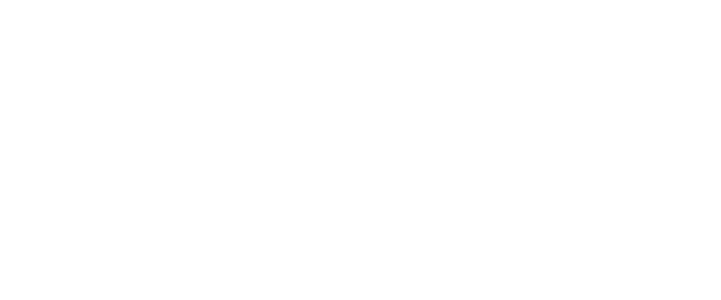
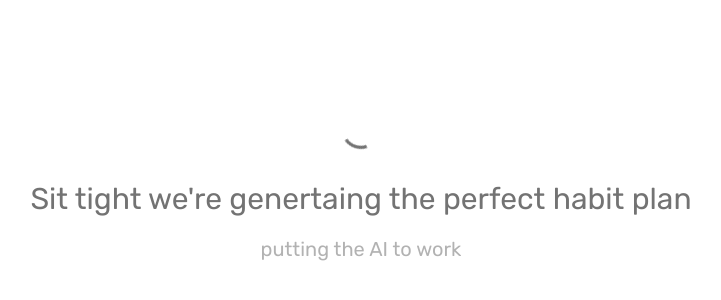
Before and after one commit to ConorRoberts/GryphHacks2023, a Next.js app: page / in a window 1280 px wide. Shown: the part 1758-2058 px from the top of the page, without its empty margins (279-1000 px from the left). Before the commit the page ends 1545 px from the top, so only its background shows below. Built offline with nearby package versions, Linux system fonts and the light colour scheme; no server answers.

Commit message:
stoer user questions and responses loader page

```diff
--- a/src/app/layout.tsx
+++ b/src/app/layout.tsx
@@ -6,7 +6,7 @@
 import "./globals.css";
 
 export const metadata = {
-  title: "HabitMaker",
+  title: "Habit Step",
   description: "Make habits with the power of AI",
 };
 
--- a/src/app/page.tsx
+++ b/src/app/page.tsx
@@ -5,6 +5,7 @@
 import Title from "../components/Title";
 import UserFlow from "../components/UserQuestions/UserFlow";
 import theme from "../context/theme";
+import Loader from "../components/UserQuestions/Loader";
 
 export default function Home() {
   useEffect(() => {
@@ -22,6 +23,7 @@
       <ThemeProvider theme={theme}>
         <Title />
         <UserFlow />
+        <Loader />
       </ThemeProvider>
     </main>
   );
--- a/src/components/Title.tsx
+++ b/src/components/Title.tsx
@@ -15,7 +15,7 @@
         }}
       >
         <Typography variant="h1" component="h1" sx={{ textAlign: "center" }}>
-                    Habit Maker
+          Habit Step
         </Typography>
         <Typography variant="h6" component="h1" sx={{ m: 0, opacity: 0.3 }}>
           powered by AI
--- /dev/null
+++ b/src/components/UserQuestions/Loader.tsx
@@ -0,0 +1,66 @@
+import React, { useEffect, useState } from "react";
+import { CircularProgress, Box, useTheme, Typography } from "@mui/material";
+
+const Loader = () => {
+  const theme = useTheme();
+  const [loadMessage, setLoadMessage] = useState("");
+
+  const loadMessages = [
+    "gathering your information",
+    "putting the AI to work",
+    "mapping nodes",
+    "not paying our AI a fair wage",
+    "seriealizing the data",
+    "wrapping up",
+    "almost done",
+  ];
+
+  useEffect(() => {
+    let currentIndex = 0;
+
+    const interval = setInterval(() => {
+      if (currentIndex === loadMessages.length - 1) {
+        clearInterval(interval);
+      }
+
+      setLoadMessage(loadMessages[currentIndex]);
+      currentIndex++;
+    }, 2000);
+
+    return () => {
+      clearInterval(interval);
+    };
+  }, []);
+
+  return (
+    <Box
+      sx={{
+        height: "100vh",
+        display: "flex",
+        justifyContent: "center",
+        alignItems: "center",
+      }}
+    >
+      <Box sx={{ display: "flex", flexDirection: "column", alignItems: "center" }}>
+        <CircularProgress color="primary" />
+        <Typography
+          variant="h2"
+          component="h4"
+          sx={{
+            mt: 4,
+            textAlign: "center",
+            color: theme.palette.primary.main,
+            fontSize: { xs: 22, md: 30 },
+          }}
+        >
+          Sit tight we're genertaing the perfect habit plan
+        </Typography>
+        <Typography variant="h6" component="h1" sx={{ m: 0, mt: 2, opacity: 0.3 }}>
+          {loadMessage}
+        </Typography>
+      </Box>
+    </Box>
+  );
+};
+
+export default Loader;
--- a/src/components/UserQuestions/MainSearch.tsx
+++ b/src/components/UserQuestions/MainSearch.tsx
@@ -2,7 +2,6 @@
 import HandymanTwoToneIcon from "@mui/icons-material/HandymanTwoTone";
 import { Box, IconButton, Input, Tooltip, Typography, useTheme, CircularProgress } from "@mui/material";
 import React, { useState } from "react";
-import { scrollDown } from "../../utils/helper";
 
 const MainSearch: React.FC = ({ loading, promptValue, setPromptValue, submitHabit }) => {
   const theme = useTheme();
@@ -21,7 +20,7 @@
       >
         <Typography
           variant="h2"
-          component="h1"
+          component="h2"
           color="primary"
           sx={{
             mr: 2,
@@ -69,7 +68,7 @@
             />
             <Tooltip title={!loading ? "Generate Plan" : "Generating... be patient"} placement="top">
               <IconButton aria-label="enter" size="large" onClick={() => promptValue && submitHabit()}>
-                {!loading ? <HandymanTwoToneIcon sx={{ fontSize: 29 }} /> : <CircularProgress />}
+                {!loading ? <HandymanTwoToneIcon sx={{ fontSize: 29 }} /> : <CircularProgress sx={{ fontSize: 29 }} />}
               </IconButton>
             </Tooltip>
           </form>
--- a/src/components/UserQuestions/Question.tsx
+++ b/src/components/UserQuestions/Question.tsx
@@ -1,6 +1,6 @@
 import React, { useState } from "react";
 import { styled } from "@mui/system";
-import { Box, Typography, Button, Input, IconButton, useTheme } from "@mui/material";
+import { Box, Typography, Button, Input, IconButton, useTheme, Tooltip } from "@mui/material";
 import SubdirectoryArrowLeftIcon from "@mui/icons-material/SubdirectoryArrowLeft";
 import { scrollDown } from "../../utils/helper";
 
@@ -20,11 +20,16 @@
   justifyContent: "flex-start",
 }));
 
-const Question = ({ question, options }) => {
-  const [inputValue, setInputValue] = useState("");
+const Question = ({ question, options, setAnswerValue, setQuestionValue }) => {
   const theme = useTheme();
+  const [tempTextFieldInputVal, setTempTextFieldInputVal] = useState("");
 
-  console.log(options);
+  const getQuestionAndAnswer = (value) => {
+    setAnswerValue(value);
+    setQuestionValue(question);
+
+    scrollDown();
+  };
 
   const renderOptions = (options) => {
     if (options[0] === "input required" || options === "input required") {
@@ -50,26 +55,36 @@
             }}
             placeholder="Your resposne"
             autoComplete="off"
-            value={inputValue}
+            value={tempTextFieldInputVal}
             onChange={(event) => {
-              setInputValue(event.target.value);
+              setTempTextFieldInputVal(event.target.value);
             }}
             onKeyDown={(event) => {
-              if (event.key === "Enter" && inputValue) {
+              if (event.key === "Enter") {
                 scrollDown();
-                // would need to store the input some place
-                setInputValue(""); // and clear state
+                setAnswerValue(tempTextFieldInputVal);
               }
             }}
           />
-          <IconButton aria-label="enter" size="large" onClick={scrollDown}>
+          <Tooltip title="press enter" placement="top">
+            <SubdirectoryArrowLeftIcon sx={{ fontSize: 29 }} color="primary" />
+          </Tooltip>
+
+          {/* <IconButton aria-label="enter" size="large" onClick={something}>
             <SubdirectoryArrowLeftIcon sx={{ fontSize: 29 }} />
-          </IconButton>
+          </IconButton> */}
         </Box>
       );
     } else if (Array.isArray(options)) {
       return options.map((option, index) => (
-        <CustomOptionButton key={index} variant="text" size="large" onClick={scrollDown}>
+        <CustomOptionButton
+          key={index}
+          variant="text"
+          size="large"
+          onClick={() => {
+            getQuestionAndAnswer(option);
+          }}
+        >
           <Typography variant="h5" component="h5" sx={{ fontSize: { xs: 19, sm: 23, md: 25, lg: 25 } }}>
             {option}
           </Typography>
--- a/src/components/UserQuestions/UserFlow.tsx
+++ b/src/components/UserQuestions/UserFlow.tsx
@@ -1,5 +1,5 @@
 "use client";
-import React, { useState } from "react";
+import React, { useEffect, useState } from "react";
 import MainSearch from "../../components/UserQuestions/MainSearch";
 import Medium from "../../components/UserQuestions/Medium";
 import Question from "../../components/UserQuestions/Question";
@@ -10,22 +10,48 @@
 type GeneratedUserQuiz = Awaited<ReturnType<OpenAIApi["createCompletion"]>>;
 
 const UserFlow = () => {
+  // for fetching questions
   const [promptValue, setPromptValue] = useState("");
   const [loading, setLoading] = useState(false);
   const [questions, setQuestions] = useState(null);
 
+  // for building user profile
+  const [questionValue, setQuestionValue] = useState("");
+  const [answerValue, setAnswerValue] = useState("");
+  const [profileObject, setProfileObject] = useState([]);
+
+  useEffect(() => {
+    setProfileObject((prevProfileObject) => {
+      const updatedProfileObject = [...prevProfileObject];
+
+      if (questionValue.length > 0) {
+        updatedProfileObject.push({
+          answerValue,
+          questionValue,
+        });
+      }
+
+      return updatedProfileObject;
+    });
+  }, [questionValue, answerValue]);
+
+  useEffect(() => {
+    console.log(profileObject);
+  }, [profileObject]);
+
+  // fetch questions
   const submitHabit = async () => {
     setLoading(true);
 
     try {
-      const prompt = `I want to build a habit of ${promptValue}`;
+      const prompt = promptValue;
       const response = await axios.post<GeneratedUserQuiz>("/api/questions/generate-user-quiz/", {
         params: {
           prompt: prompt,
         },
       });
 
-      // console.log(response.data.data);
+      console.log("questions: " + response.data.data);
 
       setQuestions(response.data.data);
       setLoading(false);
@@ -39,7 +65,13 @@
   const renderQuestions = () => {
     if (questions) {
       return questions.map((question, index) => (
-        <Question key={index} question={question.question} options={question.options} />
+        <Question
+          key={index}
+          question={question.question}
+          options={question.options}
+          setAnswerValue={setAnswerValue}
+          setQuestionValue={setQuestionValue}
+        />
       ));
     }
   };
```
Lines whose indentation alone changed are shown as unchanged.
